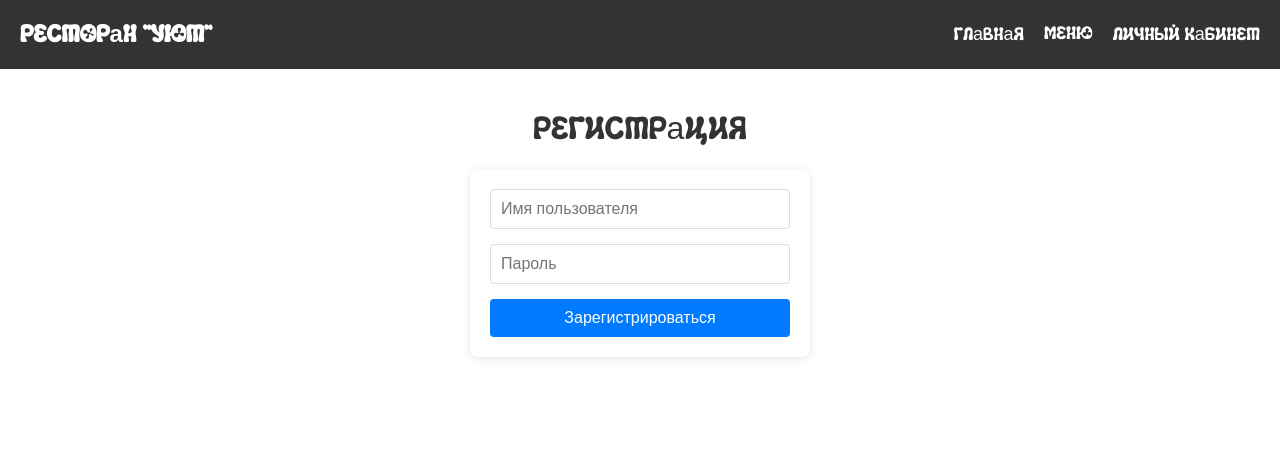
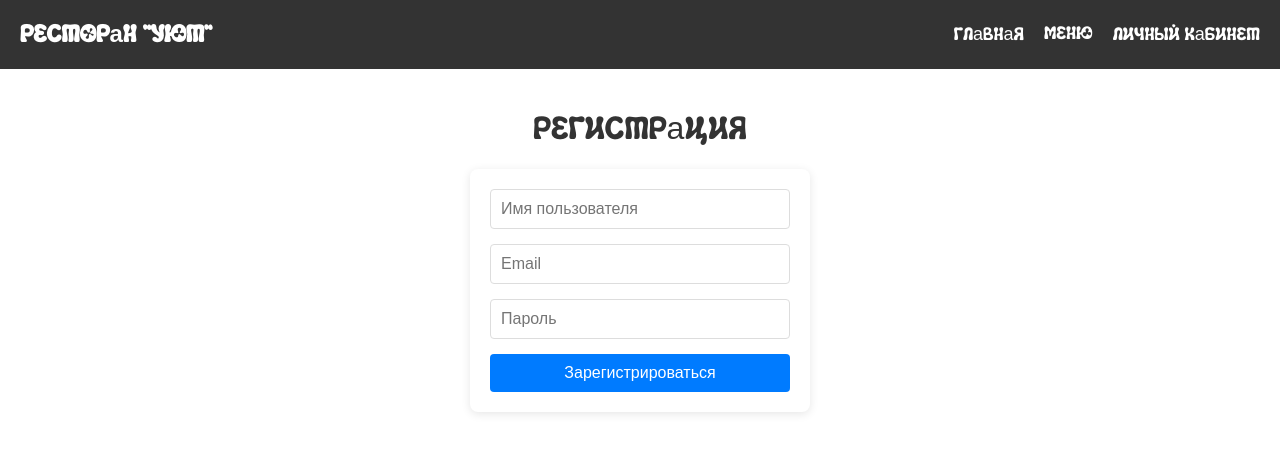
Before and after one commit to froleod/frontend-restaurant-app, a React (Create React App) app: page /register in a window 1280 px wide. Shown: the top 452 px of the page. Built offline with nearby package versions, Linux system fonts and the light colour scheme.

Commit message:
добавлена почта для регистрации

```diff
--- a/src/components/RegisterPage.js
+++ b/src/components/RegisterPage.js
@@ -1,10 +1,10 @@
-// RegisterPage.js
 import React, { useState } from 'react';
 import { useNavigate } from 'react-router-dom';
 import '../styles/RegisterPage.css'
 
 const RegisterPage = () => {
     const [username, setUsername] = useState('');
+    const [email, setEmail] = useState('');
     const [password, setPassword] = useState('');
     const navigate = useNavigate();
 
@@ -13,7 +13,7 @@
         const response = await fetch('http://localhost:8080/api/auth/register', {
             method: 'POST',
             headers: { 'Content-Type': 'application/json' },
-            body: JSON.stringify({ username, password }),
+            body: JSON.stringify({ username, email, password }),
         });
         const data = await response.json();
         if (response.ok) {
@@ -33,6 +33,12 @@
                     onChange={(e) => setUsername(e.target.value)}
                 />
                 <input
+                    type="email"
+                    placeholder="Email"
+                    value={email}
+                    onChange={(e) => setEmail(e.target.value)}
+                />
+                <input
                     type="password"
                     placeholder="Пароль"
                     value={password}
```
